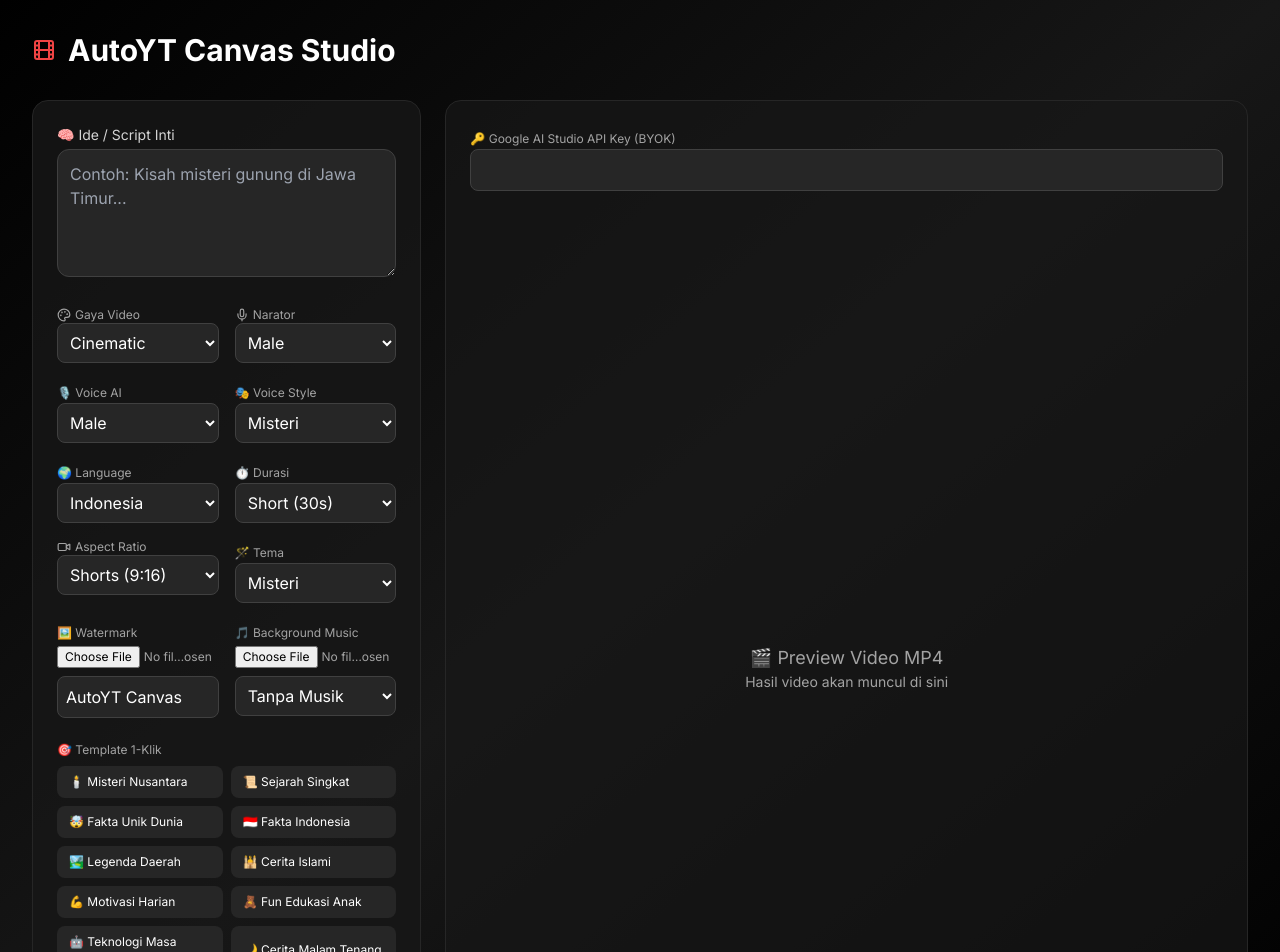
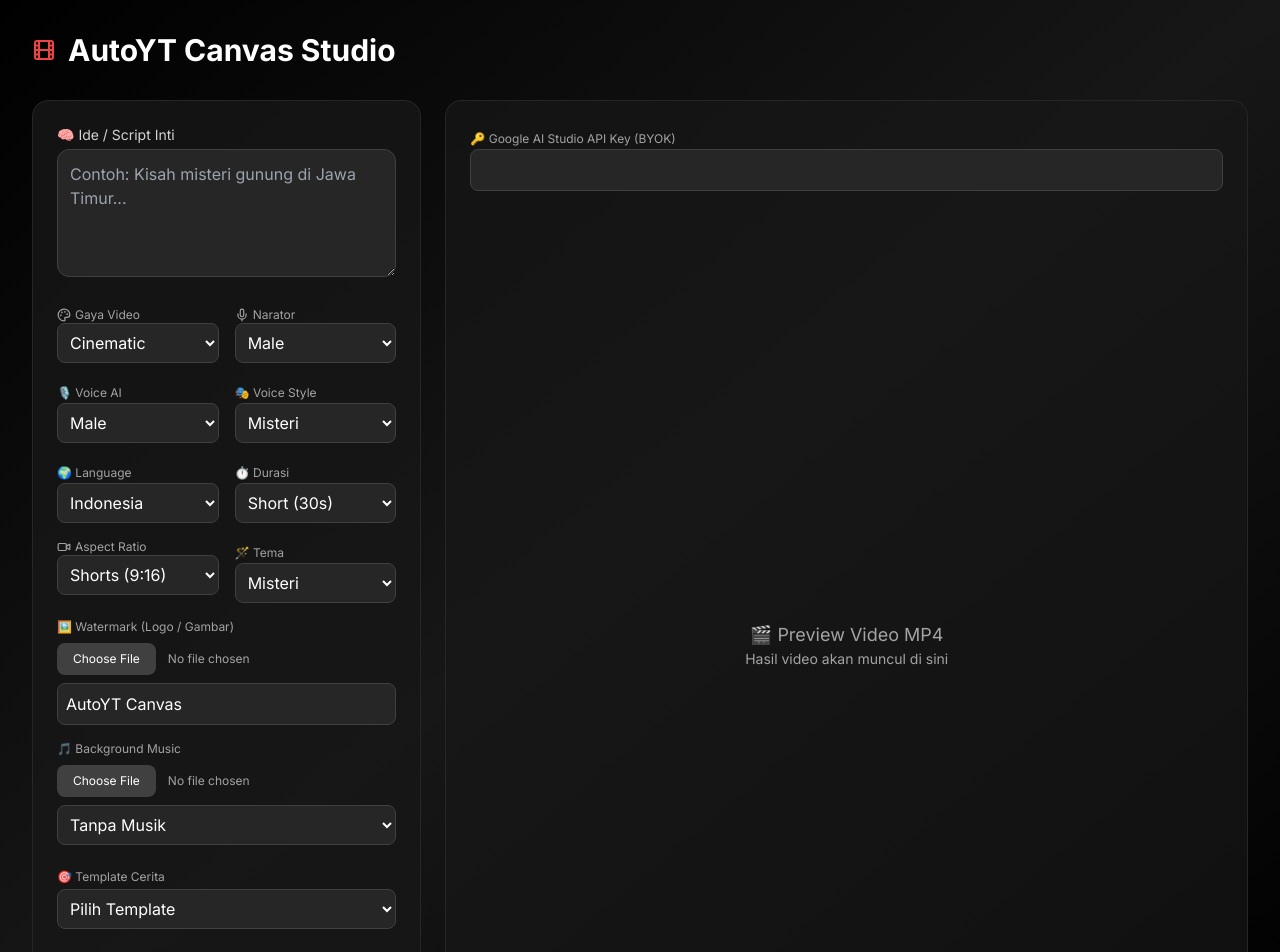
Before and after one commit to wargasekitar/autoyt-canvas, a Next.js app: page / in a window 1280 px wide. Shown: the top 952 px of the page. Built offline with nearby package versions, Linux system fonts and the light colour scheme.

Commit message:
fix UI left side

```diff
--- a/app/api/render-video/route.ts
+++ b/app/api/render-video/route.ts
@@ -9,11 +9,13 @@
   const output = `/tmp/final-${Date.now()}.mp4`;
 
   await buildVideo({
-    videoInput: data.baseVideo,
-    audioInput: data.bgmFile,
-    watermarkInput: data.watermarkFile,
-    output,
-  });
+  videoInput: data.baseVideo,
+  audioInput: data.bgmFile,
+  watermarkInput: data.watermarkFile,
+  watermarkScale: data.watermarkScale,
+  bgmVolume: data.bgmVolume,
+  output,
+});
 
   return NextResponse.json({
     videoUrl: output,
--- a/app/page.tsx
+++ b/app/page.tsx
@@ -30,6 +30,9 @@
 
   const [bgmFile, setBgmFile] = useState<File | null>(null);
   const [watermarkFile, setWatermarkFile] = useState<File | null>(null);
+  const [watermarkScale, setWatermarkScale] = useState(30); // %
+  const [bgmVolume, setBgmVolume] = useState(70); // %
+
 
   const [watermark, setWatermark] = useState("AutoYT Canvas");
   const [bgm, setBgm] = useState("none");
@@ -56,6 +59,8 @@
         voiceLang,
         voiceGender,
         voiceStyle,
+        watermarkScale,
+        bgmVolume,
       }),
     });
 
@@ -217,38 +222,80 @@
                 </select>
               </div>
 
-              <div>
-                <label className="text-xs text-neutral-400">🖼️ Watermark</label>
+              {/* Watermark */}
+<div className="col-span-2 space-y-2">
+  <label className="text-xs flex items-center gap-1 text-neutral-400">
+    🖼️ Watermark (Logo / Gambar)
+  </label>
+
   <input
     type="file"
     accept="image/*"
-                  onChange={(e) =>
-                    setWatermarkFile(e.target.files?.[0] || null)
-                  }
-                  className="w-full text-xs text-neutral-400"
+    onChange={(e) => setWatermarkFile(e.target.files?.[0] || null)}
+    className="w-full text-xs text-neutral-400
+      file:mr-3 file:py-2 file:px-4
+      file:rounded-lg file:border-0
+      file:bg-neutral-700 file:text-white
+      hover:file:bg-neutral-600"
   />
+
+  {/* Preview */}
+  {watermarkFile && (
+    <div className="flex items-center gap-4 mt-2">
+      <img
+        src={URL.createObjectURL(watermarkFile)}
+        alt="Watermark Preview"
+        className="h-16 w-auto rounded-lg border border-neutral-700 bg-neutral-800"
+      />
+
+      <div className="flex-1">
+        <label className="text-xs text-neutral-400">
+          Ukuran Watermark ({watermarkScale}%)
+        </label>
+        <input
+          type="range"
+          min={5}
+          max={100}
+          value={watermarkScale}
+          onChange={(e) => setWatermarkScale(Number(e.target.value))}
+          className="w-full accent-red-500"
+        />
+      </div>
+    </div>
+  )}
+
   {!watermarkFile && (
     <input
       value={watermark}
       onChange={(e) => setWatermark(e.target.value)}
-                    className="mt-2 w-full p-2 rounded-lg bg-neutral-800 border border-neutral-700"
+      placeholder="Contoh: @channelkamu"
+      className="w-full p-2 rounded-lg bg-neutral-800 border border-neutral-700"
     />
   )}
 </div>
 
-              <div>
-                <label className="text-xs text-neutral-400">🎵 Background Music</label>
+              {/* Background Music */}
+<div className="col-span-2 space-y-2">
+  <label className="text-xs flex items-center gap-1 text-neutral-400">
+    🎵 Background Music
+  </label>
+
   <input
     type="file"
     accept="audio/*"
     onChange={(e) => setBgmFile(e.target.files?.[0] || null)}
-                  className="w-full text-xs text-neutral-400"
+    className="w-full text-xs text-neutral-400
+      file:mr-3 file:py-2 file:px-4
+      file:rounded-lg file:border-0
+      file:bg-neutral-700 file:text-white
+      hover:file:bg-neutral-600"
   />
+
   {!bgmFile && (
     <select
       value={bgm}
       onChange={(e) => setBgm(e.target.value)}
-                    className="mt-2 w-full p-2 rounded-lg bg-neutral-800 border border-neutral-700"
+      className="w-full p-2 rounded-lg bg-neutral-800 border border-neutral-700"
     >
       <option value="none">Tanpa Musik</option>
       <option value="cinematic">Cinematic</option>
@@ -256,17 +303,37 @@
       <option value="uplifting">Uplifting</option>
     </select>
   )}
+
+  {(bgmFile || bgm !== "none") && (
+    <div>
+      <label className="text-xs text-neutral-400">
+        🔊 Volume Musik ({bgmVolume}%)
+      </label>
+      <input
+        type="range"
+        min={0}
+        max={100}
+        value={bgmVolume}
+        onChange={(e) => setBgmVolume(Number(e.target.value))}
+        className="w-full accent-red-500"
+      />
     </div>
+  )}
 </div>
 
-            <div className="space-y-2">
-            <p className="text-xs text-neutral-400">🎯 Template 1-Klik</p>
+            </div>
 
-            <div className="grid grid-cols-2 gap-2">
-              {Object.values(PRESETS).map((preset) => (
-                <button
-                  key={preset.label}
-                  onClick={() => {
+            <div>
+              <label className="text-xs text-neutral-400 mb-1 block">
+                🎯 Template Cerita
+              </label>
+
+              <select
+                className="w-full p-2 rounded-lg bg-neutral-800 border border-neutral-700"
+                onChange={(e) => {
+                  const preset = PRESETS[e.target.value];
+                  if (!preset) return;
+
                   setStyle(preset.style);
                   setTheme(preset.theme);
                   setVoiceStyle(preset.voiceStyle);
@@ -274,13 +341,16 @@
                   setAspect(preset.aspect);
                   setDuration(preset.duration);
                 }}
-                  className="bg-neutral-800 hover:bg-neutral-700 text-xs px-3 py-2 rounded-lg text-left"
               >
+                <option value="">Pilih Template</option>
+                {Object.entries(PRESETS).map(([key, preset]) => (
+                  <option key={key} value={key}>
                     {preset.label}
-                </button>
+                  </option>
                 ))}
+              </select>
             </div>
-          </div>
+
             <button
               onClick={generate}
               disabled={status === "loading"}
--- a/lib/presets.ts
+++ b/lib/presets.ts
@@ -98,4 +98,5 @@
     aspect: "16:9",
     duration: "Long (3–5 min)",
   },
+
 };
--- a/lib/video-builder.ts
+++ b/lib/video-builder.ts
@@ -5,29 +5,47 @@
   audioInput,
   watermarkInput,
   output,
+  watermarkScale,
+  bgmVolume,
 }: {
   videoInput: string;
   audioInput?: string;
   watermarkInput?: string;
   output: string;
+  watermarkScale: number;
+  bgmVolume: number;
 }) {
   const ffmpeg = await getFFmpeg();
 
   return new Promise((resolve, reject) => {
     let cmd = ffmpeg(videoInput);
 
-    if (audioInput) cmd = cmd.input(audioInput);
+    const filters: any[] = [];
 
+    // 🎵 Audio volume
+    if (audioInput) {
+      cmd = cmd.input(audioInput);
+      filters.push({
+        filter: "volume",
+        options: bgmVolume / 100,
+      });
+    }
+
+    // 🖼️ Watermark scale
     if (watermarkInput) {
-      cmd = cmd.input(watermarkInput).complexFilter([
-        {
-          filter: "overlay",
-          options: { x: 20, y: 20 },
-        },
-      ]);
+      cmd = cmd.input(watermarkInput);
+      filters.push({
+        filter: "scale",
+        options: `${watermarkScale / 100}*iw:${watermarkScale / 100}*ih`,
+      });
+      filters.push({
+        filter: "overlay",
+        options: { x: 20, y: 20 },
+      });
     }
 
     cmd
+      .complexFilter(filters)
       .outputOptions(["-shortest"])
       .output(output)
       .on("end", () => resolve(true))
```
Also changed, not shown: lib/voice-presets.ts (added, +22 -0 lines). Lines whose indentation alone changed are shown as unchanged.
